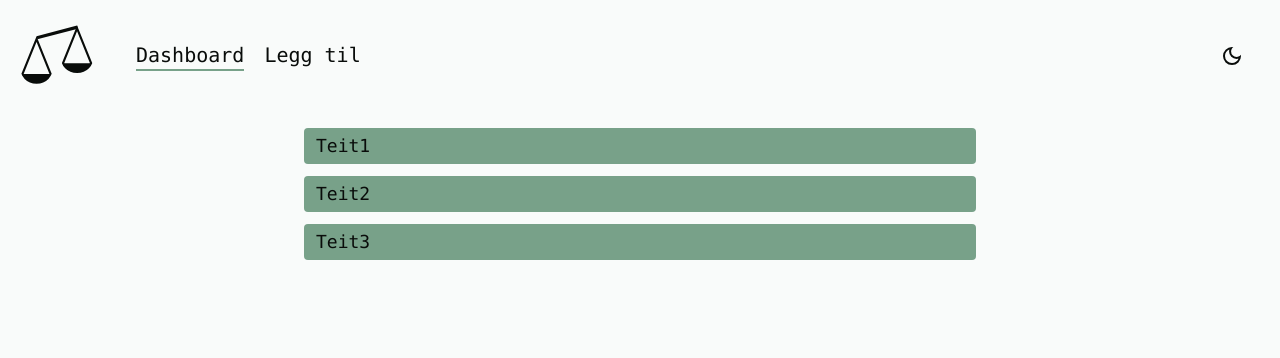
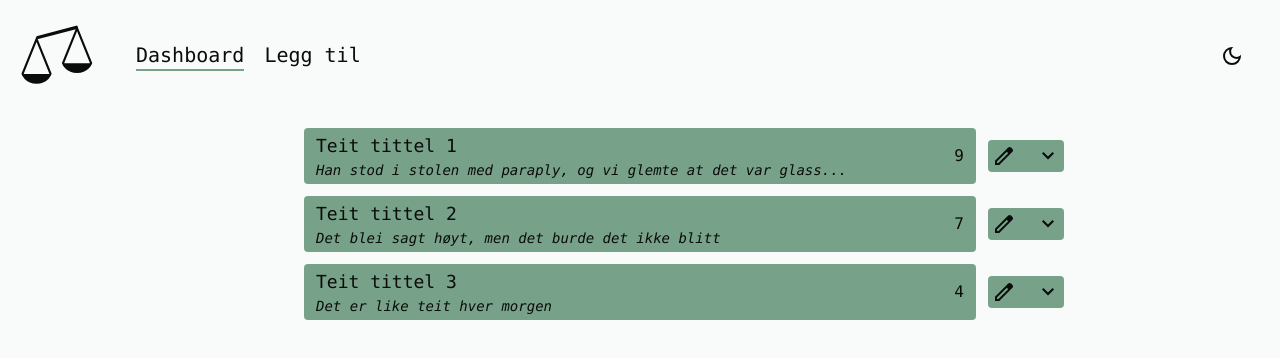
Before and after one commit to katrinewi/teithetsskalaen, a Next.js app in the folder frontend/: page / in a window 1280 px wide. Shown: the top 358 px of the page. Built offline with nearby package versions, Linux system fonts and the light colour scheme; no server answers.

Commit message:
Some quick setup for silly items

```diff
--- /dev/null
+++ b/frontend/app/assets/icons/Edit.tsx
@@ -0,0 +1,25 @@
+import { FunctionComponent } from "react";
+
+interface Props {
+  className?: string;
+  width?: string;
+  height?: string;
+}
+
+const Edit: FunctionComponent<Props> = ({
+  className,
+  height = 24,
+  width = 24,
+}) => (
+  <svg
+    className={className}
+    height={height}
+    viewBox="0 -960 960 960"
+    width={width}
+    xmlns="http://www.w3.org/2000/svg"
+  >
+    <path d="M200-200h57l391-391-57-57-391 391v57Zm-80 80v-170l528-527q12-11 26.5-17t30.5-6q16 0 31 6t26 18l55 56q12 11 17.5 26t5.5 30q0 16-5.5 30.5T817-647L290-120H120Zm640-584-56-56 56 56Zm-141 85-28-29 57 57-29-28Z" />
+  </svg>
+);
+
+export default Edit;
--- /dev/null
+++ b/frontend/app/assets/icons/ExpandLess.tsx
@@ -0,0 +1,25 @@
+import { FunctionComponent } from "react";
+
+interface Props {
+  className?: string;
+  width?: string;
+  height?: string;
+}
+
+const ExpandLess: FunctionComponent<Props> = ({
+  className,
+  height = 24,
+  width = 24,
+}) => (
+  <svg
+    className={className}
+    xmlns="http://www.w3.org/2000/svg"
+    height={height}
+    viewBox="0 -960 960 960"
+    width={width}
+  >
+    <path d="m296-345-56-56 240-240 240 240-56 56-184-184-184 184Z" />
+  </svg>
+);
+
+export default ExpandLess;
--- /dev/null
+++ b/frontend/app/assets/icons/ExpandMore.tsx
@@ -0,0 +1,25 @@
+import { FunctionComponent } from "react";
+
+interface Props {
+  className?: string;
+  width?: string;
+  height?: string;
+}
+
+const ExpandMore: FunctionComponent<Props> = ({
+  className,
+  height = 24,
+  width = 24,
+}) => (
+  <svg
+    className={className}
+    xmlns="http://www.w3.org/2000/svg"
+    height={height}
+    viewBox="0 -960 960 960"
+    width={width}
+  >
+    <path d="M480-345 240-585l56-56 184 184 184-184 56 56-240 240Z" />
+  </svg>
+);
+
+export default ExpandMore;
--- a/frontend/app/page.tsx
+++ b/frontend/app/page.tsx
@@ -1,13 +1,68 @@
+"use client";
+
+import { useState } from "react";
+import Edit from "./assets/icons/Edit";
+import ExpandLess from "./assets/icons/ExpandLess";
+import ExpandMore from "./assets/icons/ExpandMore";
+
+const SILLIES = [
+  {
+    title: "Teit tittel 1",
+    description:
+      "Han stod i stolen med paraply, og vi glemte at det var glassvegger slik at alle så det",
+    score: 9,
+  },
+  {
+    title: "Teit tittel 2",
+    description: "Det blei sagt høyt, men det burde det ikke blitt",
+    score: 7,
+  },
+  {
+    title: "Teit tittel 3",
+    description: "Det er like teit hver morgen",
+    score: 4,
+  },
+];
+const MAX_DESCRIPTION_LENGTH = 60;
+
+interface SillyItemProps {
+  item: { title: string; description: string; score: number };
+}
+
+const SillyItem = ({ item }: SillyItemProps) => {
+  const [expanded, setExpanded] = useState<boolean>(false);
+
+  const description =
+    item.description.length > MAX_DESCRIPTION_LENGTH
+      ? item.description.substring(0, MAX_DESCRIPTION_LENGTH) + "..."
+      : item.description;
+
+  return (
+    <div className="relative">
+      <div className="absolute bg-light-primary dark:bg-dark-primary flex gap-5 rounded right-[-100px] m-3 p-1 ">
+        <Edit className="fill-light-text dark:fill-dark-text" />
+        {expanded ? (
+          <ExpandLess className="fill-light-text dark:fill-dark-text" />
+        ) : (
+          <ExpandMore className="fill-light-text dark:fill-dark-text" />
+        )}
+      </div>
+      <li className="bg-light-primary dark:bg-dark-primary rounded my-3 px-3 py-1 flex gap-5 justify-between items-center">
+        <div>
+          <h2 className="text-lg">{item.title}</h2>
+          <p className="text-sm italic">{description}</p>
+        </div>
+        <div>{item.score}</div>
+      </li>
+    </div>
+  );
+};
+
 export default function Home() {
   return (
     <ul>
-      {["Teit1", "Teit2", "Teit3"].map((thing, index) => (
-        <li
-          key={index}
-          className="text-lg bg-light-primary dark:bg-dark-primary rounded my-3 px-3 py-1 "
-        >
-          {thing}
-        </li>
+      {SILLIES.map((item, index) => (
+        <SillyItem key={index} item={item} />
       ))}
     </ul>
   );
```
